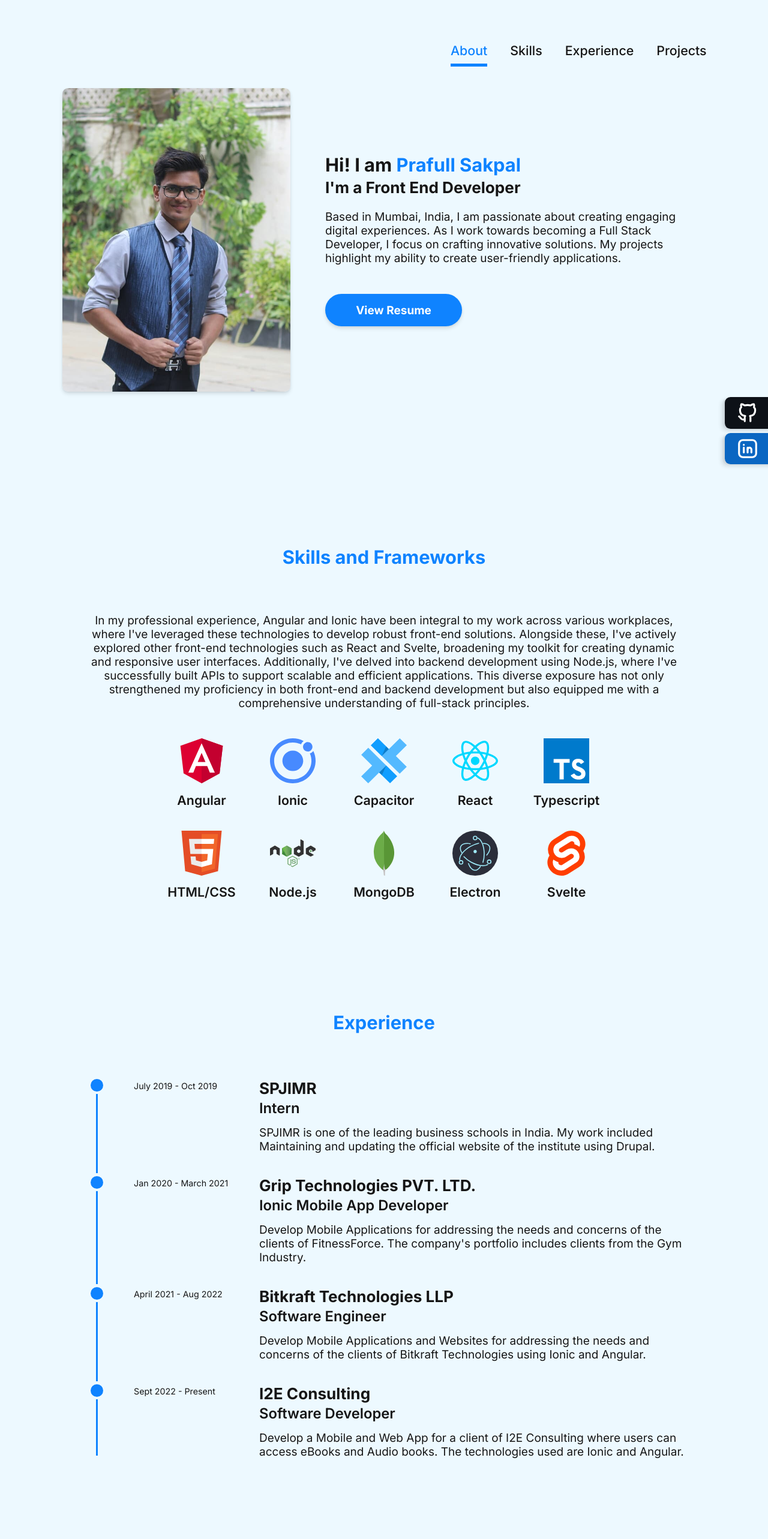
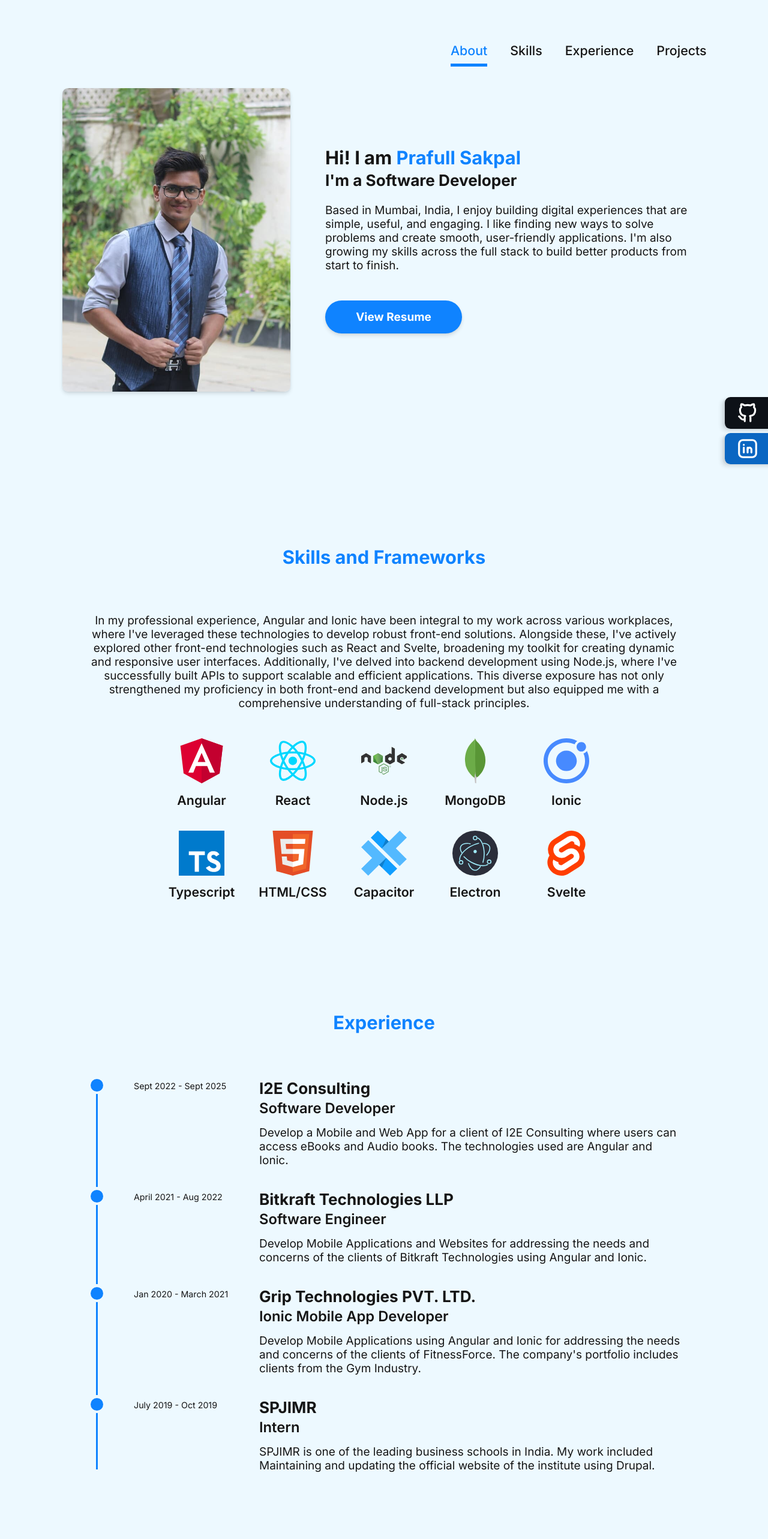
Before and after one commit to imPrafull/portfolio, a React (Create React App) app: page / in a window 1280 px wide. Shown: the top 2566 px of the page at 60% size. Built offline with nearby package versions, Linux system fonts and the light colour scheme.

Commit message:
profile updates

```diff
--- a/src/components/About.js
+++ b/src/components/About.js
@@ -21,10 +21,8 @@ export default function About() {
                     <div className={classes.details}>
                         <div className={classes.content}>
                             <h1>Hi! I am <span>Prafull Sakpal</span></h1>
-                            <h3>I'm a Front End Developer</h3>
-                            <p> Based in Mumbai, India, I am passionate about creating engaging digital experiences.
-                                As I work towards becoming a Full Stack Developer, I focus on crafting innovative solutions.
-                                My projects highlight my ability to create user-friendly applications.
+                            <h3>I'm a Software Developer</h3>
+                            <p> Based in Mumbai, India, I enjoy building digital experiences that are simple, useful, and engaging. I like finding new ways to solve problems and create smooth, user-friendly applications. I'm also growing my skills across the full stack to build better products from start to finish.
                             </p>
                             <Button onClick={openResume}>View Resume</Button>
                         </div>
--- a/src/components/Shortcuts.js
+++ b/src/components/Shortcuts.js
@@ -12,7 +12,7 @@ const SHORTCUTS = [
         label: 'Github',
     },
     {
-        link: 'https://github.com/imPrafull',
+        link: 'https://linkedin.com/in/prafullsakpal',
         backgroundColor: '#0A66C2',
         icon: linkedInIcon,
         label: 'Linkedin',
--- a/src/data/experiences.js
+++ b/src/data/experiences.js
@@ -1,26 +1,26 @@
 export const EXPERIENCES = [
+    {
+        time: 'Sept 2022 - Sept 2025',
+        name: 'I2E Consulting',
+        position: 'Software Developer',
+        description: 'Develop a Mobile and Web App for a client of I2E Consulting where users can access eBooks and Audio books. The technologies used are Angular and Ionic.',
+    },
+    {
+        time: 'April 2021 - Aug 2022',
+        name: 'Bitkraft Technologies LLP',
+        position: 'Software Engineer',
+        description: 'Develop Mobile Applications and Websites for addressing the needs and concerns of the clients of Bitkraft Technologies using Angular and Ionic.',
+    },
+    {
+        time: 'Jan 2020 - March 2021',
+        name: 'Grip Technologies PVT. LTD.',
+        position: 'Ionic Mobile App Developer',
+        description: 'Develop Mobile Applications using Angular and Ionic for addressing the needs and concerns of the clients of FitnessForce. The company\'s portfolio includes clients from the Gym Industry.',
+    },
     {
         time: 'July 2019 - Oct 2019',
         name: 'SPJIMR',
         position: 'Intern',
         description: 'SPJIMR is one of the leading business schools in India. My work included Maintaining and updating the official website of the institute using Drupal.',
     },
-    {
-        time: 'Jan 2020 - March 2021',
-        name: 'Grip Technologies PVT. LTD.',
-        position: 'Ionic Mobile App Developer',
-        description: 'Develop Mobile Applications for addressing the needs and concerns of the clients of FitnessForce. The company\'s portfolio includes clients from the Gym Industry.',
-    },
-    {
-        time: 'April 2021 - Aug 2022',
-        name: 'Bitkraft Technologies LLP',
-        position: 'Software Engineer',
-        description: 'Develop Mobile Applications and Websites for addressing the needs and concerns of the clients of Bitkraft Technologies using Ionic and Angular.',
-    },
-    {
-        time: 'Sept 2022 - Present',
-        name: 'I2E Consulting',
-        position: 'Software Developer',
-        description: 'Develop a Mobile and Web App for a client of I2E Consulting where users can access eBooks and Audio books. The technologies used are Ionic and Angular.',
-    },
 ]
--- a/src/data/skills.js
+++ b/src/data/skills.js
@@ -15,16 +15,20 @@ export const SKILLS = [
         name: 'Angular'
     },
     {
+        img: reactjs,
+        name: 'React'
+    },
+    {
+        img: nodejs,
+        name: 'Node.js'
+    },
+    {
+        img: mongodb,
+        name: 'MongoDB'
+    },
+    {
         img: ionic,
         name: 'Ionic'
-    },
-    {
-        img: capacitor,
-        name: 'Capacitor'
-    },
-    {
-        img: reactjs,
-        name: 'React'
     },
     {
         img: typescript,
@@ -35,12 +39,8 @@ export const SKILLS = [
         name: 'HTML/CSS'
     },
     {
-        img: nodejs,
-        name: 'Node.js'
-    },
-    {
-        img: mongodb,
-        name: 'MongoDB'
+        img: capacitor,
+        name: 'Capacitor'
     },
     {
         img: electron,
```
Also changed, not shown: 1 other file (tests, documents, lock files or other folders).
